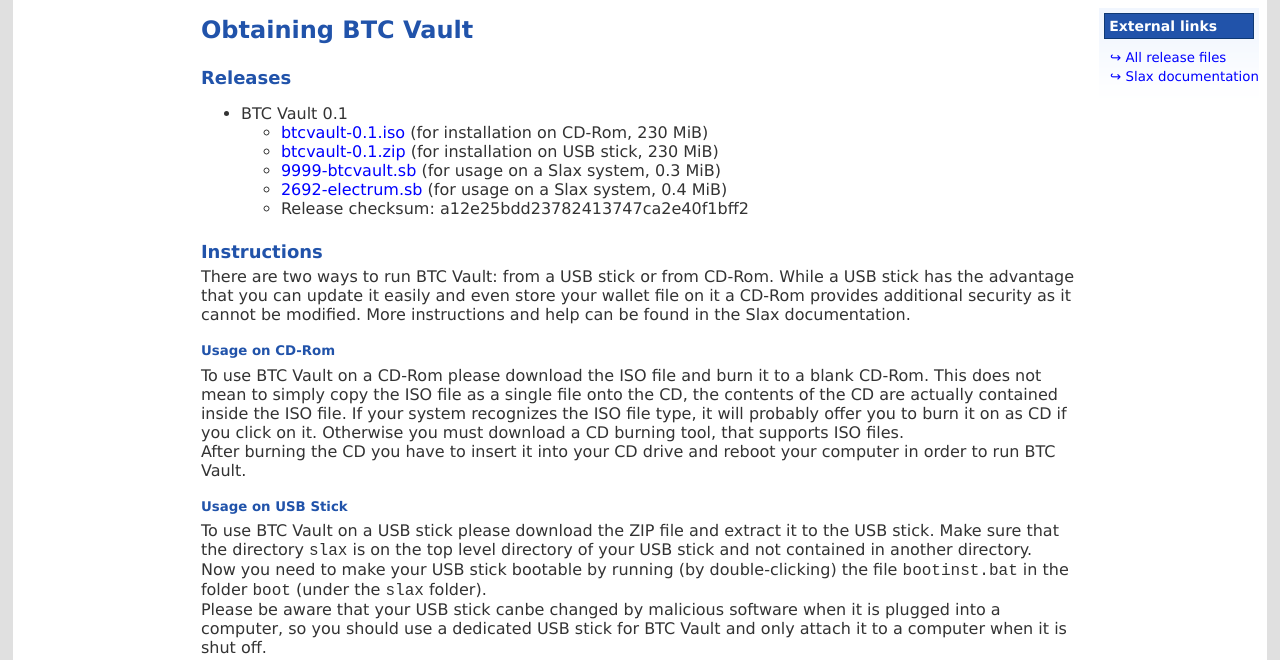
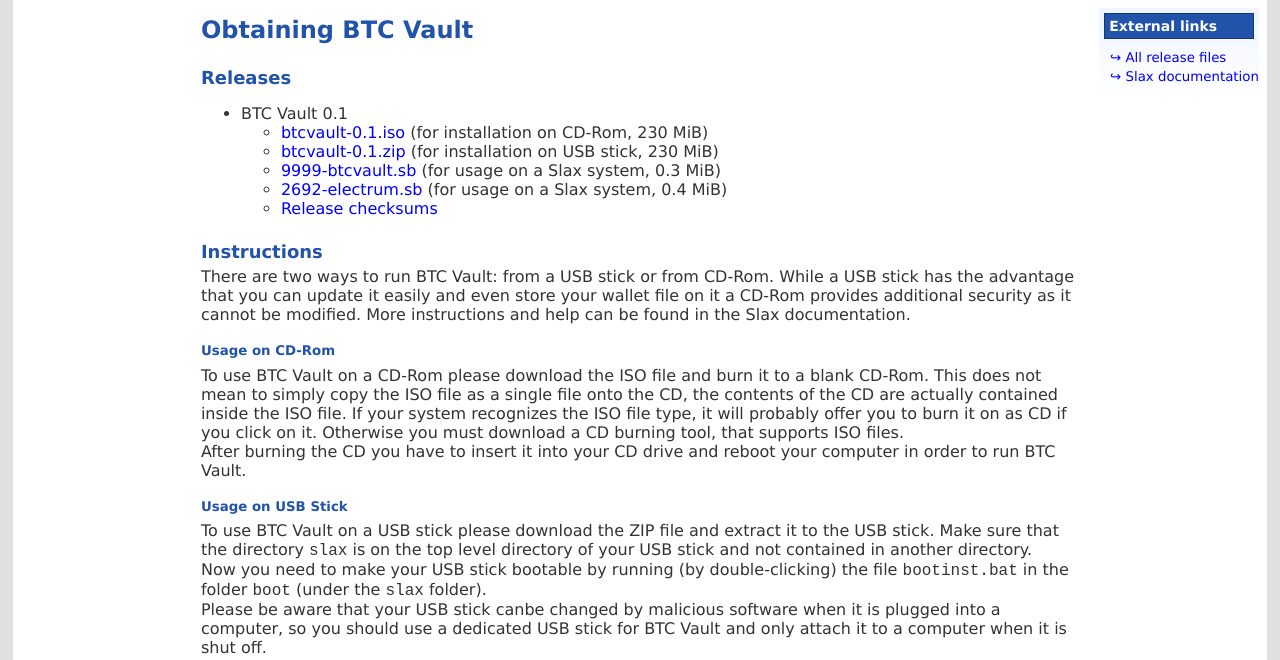
Before and after one commit to dswd/btcvault, a plain HTML site: page obtain.html in a window 1280 px wide. Shown: the part 140-800 px from the top of the page. Drawn offline with Linux system fonts and the light colour scheme.

Commit message:
Added single-file checksums

```diff
--- a/obtain.html
+++ b/obtain.html
@@ -63,7 +63,7 @@
       <li><a href="https://mega.co.nz/#!UZk0zRjS!ds2bZXuuv6838HNJcWBlOxfH-hISYirXWYip1BHpbjc">btcvault-0.1.zip</a> (for installation on USB stick, 230 MiB)</li>
       <li><a href="https://mega.co.nz/#!JdVG2KIJ!Jh2csztlg-NV-XC5jWi14Axu2nF-uD6MZaL2Zbtkq00">9999-btcvault.sb</a> (for usage on a Slax system, 0.3 MiB)</li>
       <li><a href="https://mega.co.nz/#!wIsQAYJA!Pps6rBcDbEiXv2vNUu7RAQ-k4q4LGEJJ76e4Klflnoo">2692-electrum.sb</a> (for usage on a Slax system, 0.4 MiB)</li>
-      <li>Release checksum: a12e25bdd23782413747ca2e40f1bff2</li>
+      <li><a href="btcvault-0.1-checksums.txt">Release checksums</a></li>
     </ul></li>
 </ul>
 
```
Also changed, not shown: btcvault-0.1-checksums.txt (added), 1 other file.
